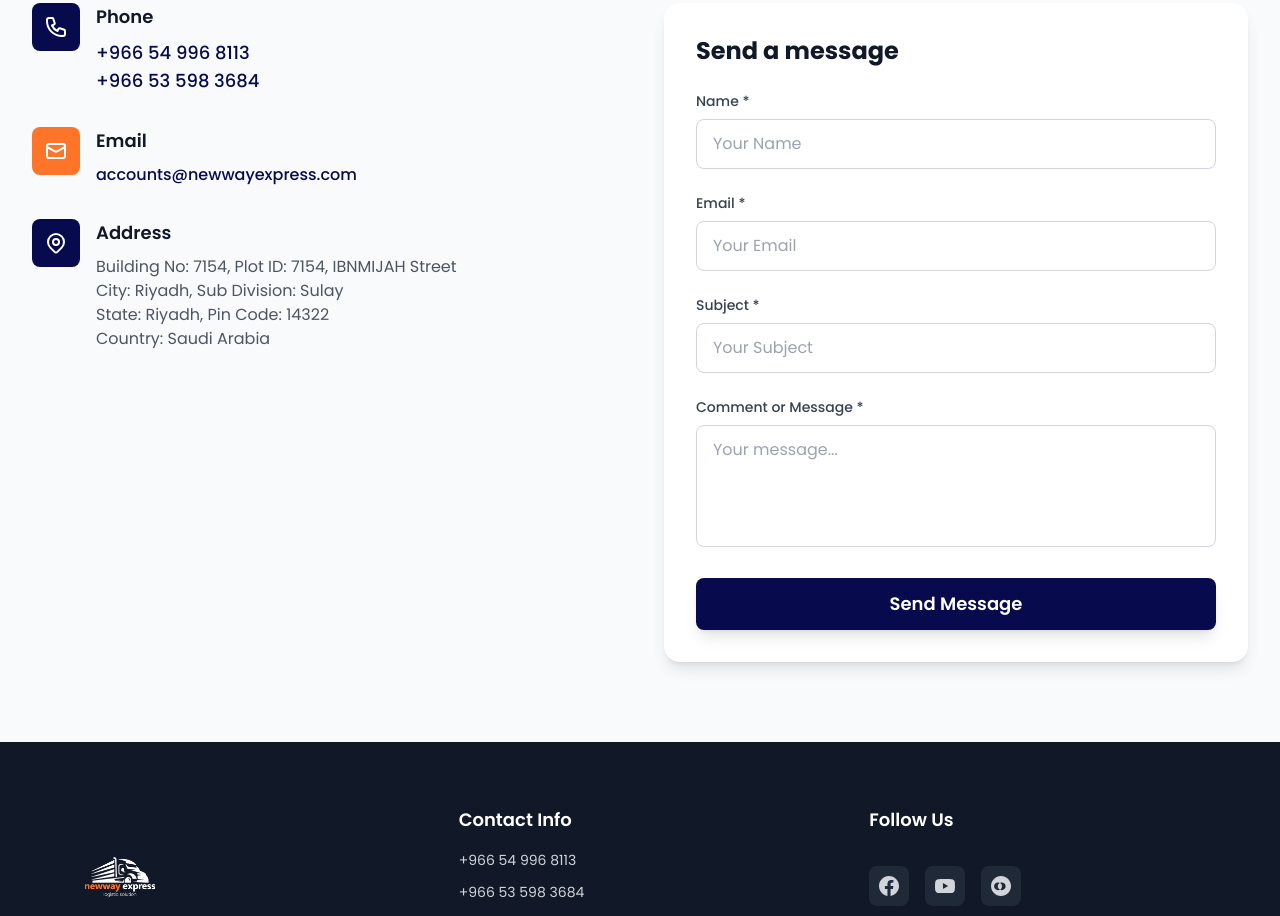
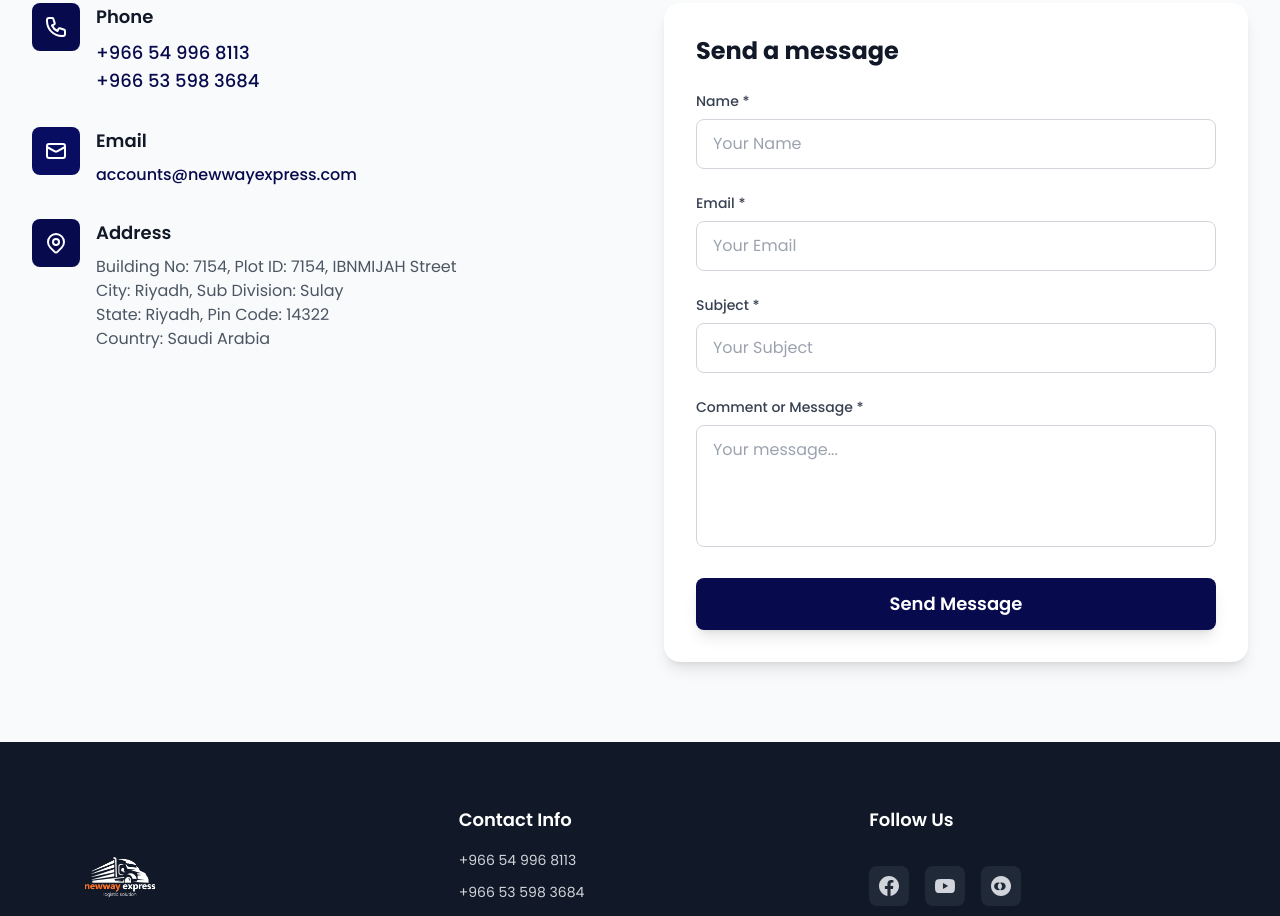
Before and after one commit to alishahal100/newway-express, a Next.js app: page / in a window 1280 px wide. Shown: the part 4360-5276 px from the top of the page. Built offline with nearby package versions, Linux system fonts and the light colour scheme.

Commit message:
ui changes

```diff
--- a/src/components/Contact.js
+++ b/src/components/Contact.js
@@ -77,7 +77,7 @@ const Contact = () => {
               viewport={{ once: true }}
               className="flex items-start space-x-4"
             >
-              <div className="w-12 h-12 bg-orange-500 rounded-lg flex items-center justify-center flex-shrink-0">
+              <div className="w-12 h-12 bg-blue-500 rounded-lg flex items-center justify-center flex-shrink-0">
                 <svg
                   className="w-6 h-6 text-white"
                   fill="none"
```
